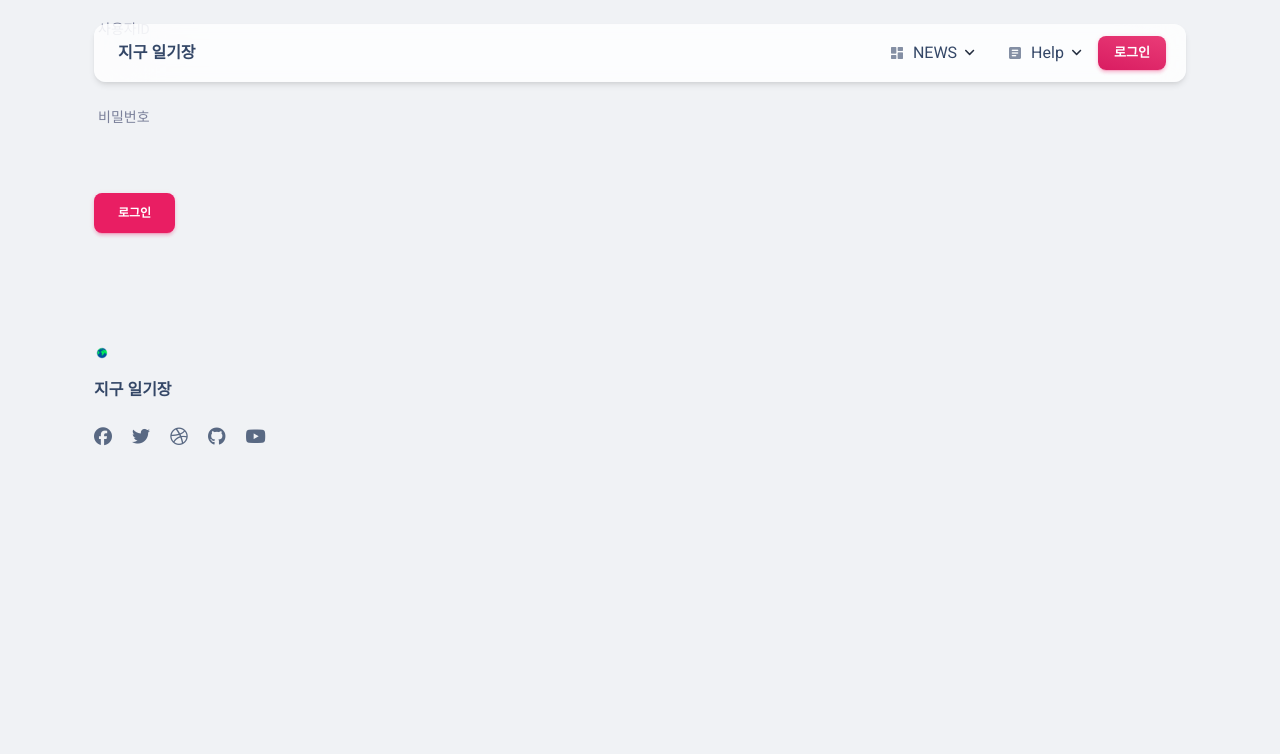
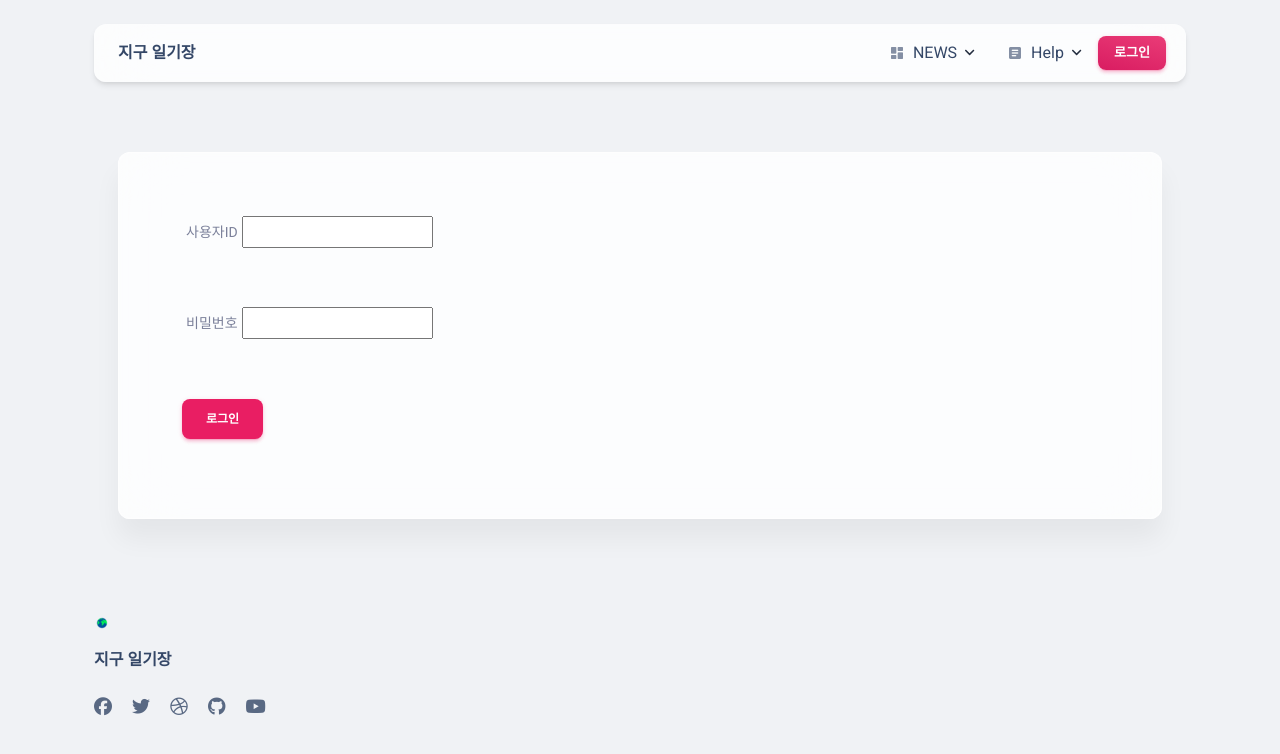
Before and after one commit to aground5/sogaeding, a Django app: template templates/common/login.html in a window 1280 px wide. Shown: the top 754 px of the page. Run offline with Django 4.2, Linux system fonts and the light colour scheme; the template is opened without the code that fills it, so the values that code supplies are empty; some libraries are stand-ins or nearby versions.

Commit message:
수정본

```diff
--- a/templates/common/login.html
+++ b/templates/common/login.html
@@ -3,18 +3,33 @@
 <div class="container my-3">
     <form method="post" action="{% url 'common:login' %}">
         {% csrf_token %}
-        {% include "form_errors.html" %}
+        <header class="header-2">
+        <div class="page-header min-vh-25"></div>
+        </header>
+        <div class="container">
+            <div class="row">
+                <div class="col-sm">
+                    <div class="card card-body blur shadow-blur mt-n6">
+                        <div class="container p-5">
+                            {% include "form_errors.html" %}
         <div class="mb-3">
             <label for="username">사용자ID</label>
-            <input type="text" class="form-control" name="username" id="username"
-                   value="{{ form.username.value|default_if_none:'' }}">
+            <input class="login-form-field">
+                        <input type="text" class="form-control" name="username" id="username"
+                        value="{{ form.username.value|default_if_none:'' }}">
         </div>
         <div class="mb-3">
             <label for="password">비밀번호</label>
+            <input class="login-form-field">
             <input type="password" class="form-control" name="password" id="password"
                    value="{{ form.password.value|default_if_none:'' }}">
         </div>
         <button type="submit" class="btn btn-primary">로그인</button>
+    </div>
+    </div>
+    </div>
+    </div>
+    </div>
     </form>
 </div>
 {% endblock %}
```
Also changed, not shown: templates/earth_diary/diary_list_2.html (+33 -1 lines).
